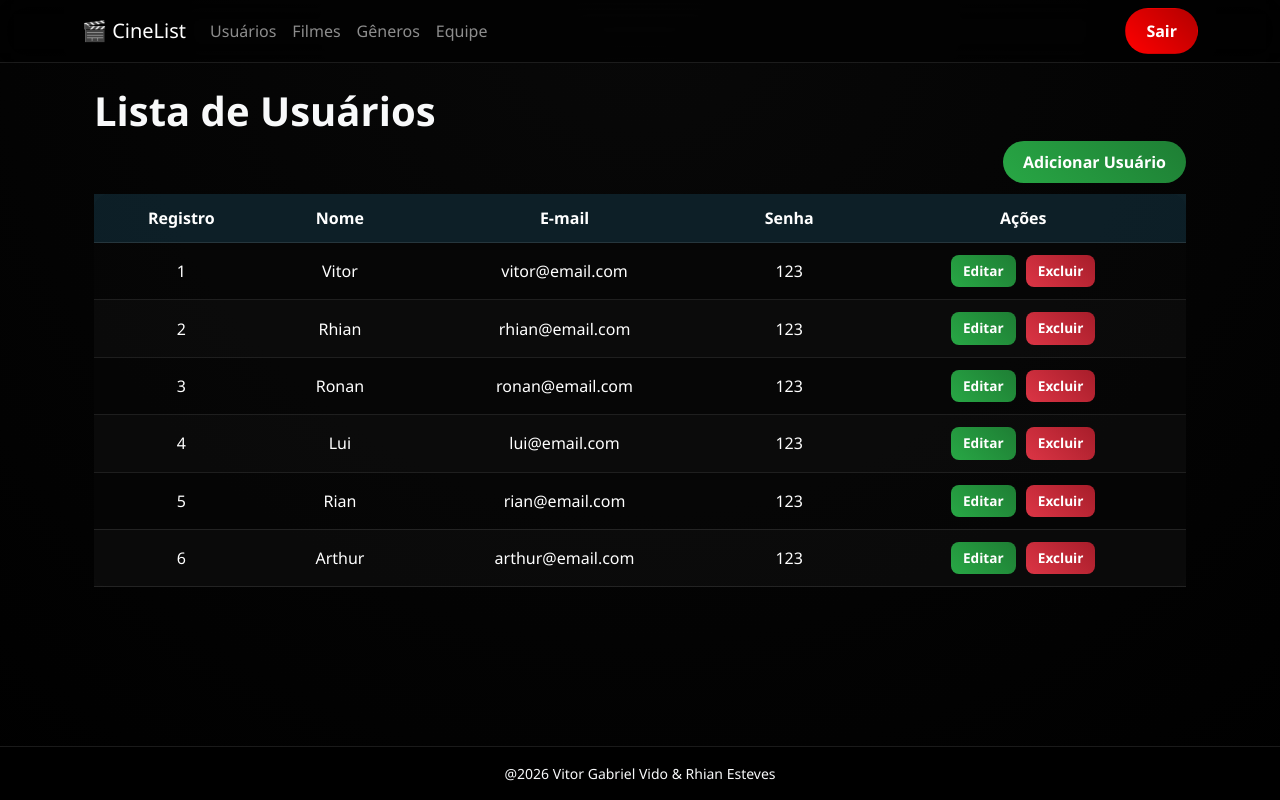
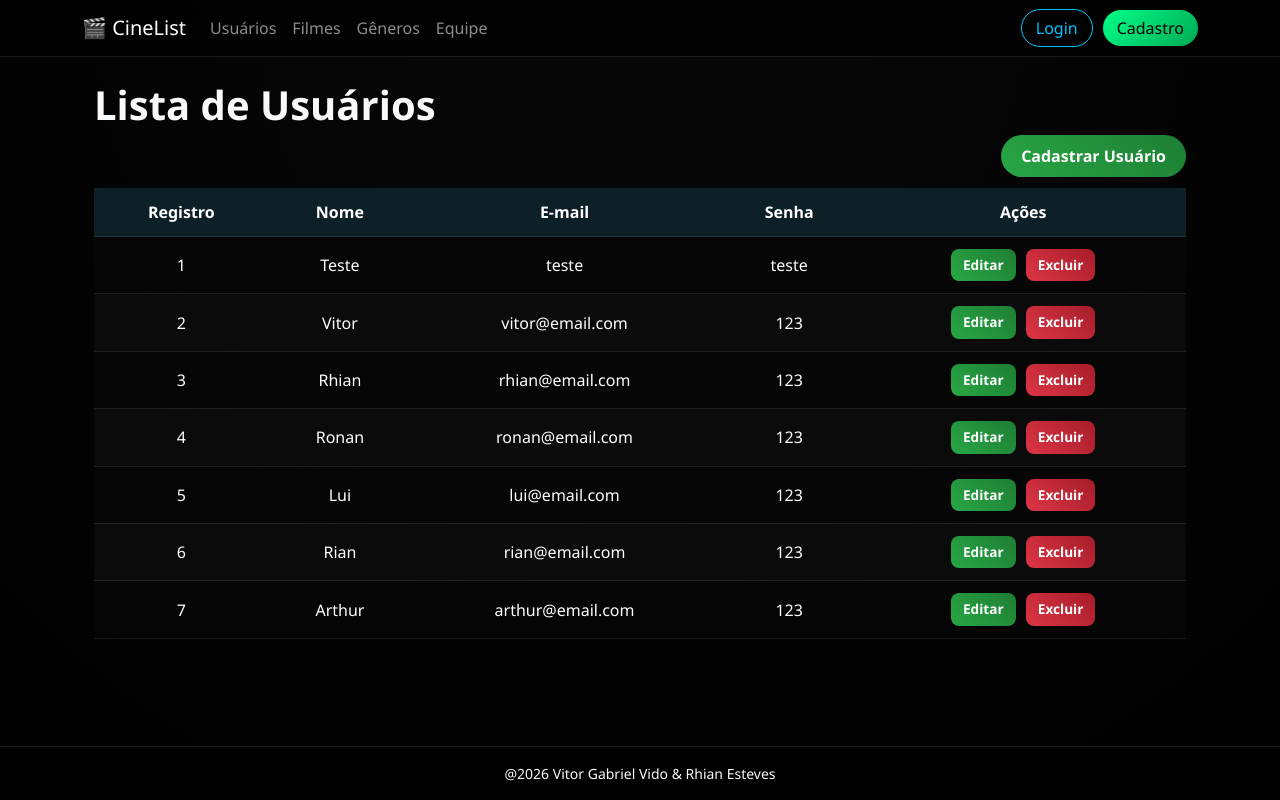
Before and after one commit to VitorGabriel0304/Trabalho-Ronan, a Flask app: page /usuarios/listar in a window 1280 px wide. Run offline with Flask 3, Linux system fonts and the light colour scheme.

Commit message:
Mostrar o nome do usuario na NAVBAR e Proteger as rotas VERSAO FUNCIONAL

```diff
--- a/app.py
+++ b/app.py
@@ -1,15 +1,25 @@
-from flask import Flask, render_template, request, redirect, flash, url_for
+from flask import Flask, render_template, request, redirect, flash, url_for, session
 
-# =========================
-# CONFIGURAÇÃO INICIAL
-# =========================
+from functools import wraps
+
+def login_obrigatorio(f):
+    @wraps(f)
+    def funcao_protegida(*args, **kwargs):
+        if "usuario" not in session:
+            flash("Você precisa estar logado!", "warning")
+            return redirect(url_for('login'))
+        return f(*args, **kwargs)
+    return funcao_protegida
+
+
 app = Flask(__name__)
 app.secret_key = "segredo"
 
 # =========================
-# "BANCO DE DADOS" (LISTAS)
+# "BANCO DE DADOS"
 # =========================
 usuarios = [
+    {"nome": "Teste", "email": "teste", "senha": "teste"},
     {"nome": "Vitor", "email": "vitor@email.com", "senha": "123"},
     {"nome": "Rhian", "email": "rhian@email.com", "senha": "123"},
     {"nome": "Ronan", "email": "ronan@email.com", "senha": "123"},
@@ -45,7 +55,10 @@ def index():
     return render_template("index.html")
 
 
-# ✅ LOGIN CORRIGIDO
+# =========================
+# LOGIN
+# =========================
+
 @app.route("/login", methods=["GET", "POST"])
 def login():
     if request.method == "POST":
@@ -54,6 +67,10 @@ def login():
 
         for usuario in usuarios:
             if usuario["email"] == email and usuario["senha"] == senha:
+
+                # 🔥 SALVA NA SESSÃO
+                session["usuario"] = usuario["nome"]
+
                 flash("Login realizado com sucesso!", "success")
                 return redirect(url_for('listar_usuarios'))
 
@@ -63,7 +80,10 @@ def login():
     return render_template("login.html")
 
 
-# ✅ CADASTRO CORRIGIDO
+# =========================
+# CADASTRO
+# =========================
+
 @app.route("/cadastro", methods=["GET", "POST"])
 def cadastro():
     if request.method == "POST":
@@ -92,8 +112,13 @@ def cadastro():
     return render_template("cadastro.html")
 
 
+# =========================
+# LOGOUT
+# =========================
+
 @app.route("/logout")
 def logout():
+    session.pop("usuario", None)
     flash("Logout realizado!", "info")
     return redirect(url_for('login'))
 
@@ -108,6 +133,7 @@ def listar_usuarios():
 
 
 @app.route("/usuarios/inserir", methods=["GET", "POST"])
+@login_obrigatorio
 def inserir_usuarios():
     if request.method == "POST":
         nome = request.form.get("nome")
@@ -120,7 +146,7 @@ def inserir_usuarios():
         usuarios.append({
             "nome": nome,
             "email": email,
-            "senha": "123"  # 🔥 padrão para não quebrar
+            "senha": "123"
         })
 
         flash("Usuário adicionado!", "success")
@@ -134,11 +160,13 @@ def inserir_usuarios():
 # =========================
 
 @app.route("/filmes/listar")
+@login_obrigatorio
 def listar_filmes():
     return render_template("entidade2/listar_entidade2.html", filmes=filmes)
 
 
 @app.route("/filmes/inserir", methods=["GET", "POST"])
+@login_obrigatorio
 def inserir_filmes():
     if request.method == "POST":
         titulo = request.form.get("titulo")
@@ -170,11 +198,13 @@ def inserir_filmes():
 # =========================
 
 @app.route("/generos/listar")
+@login_obrigatorio
 def listar_generos():
     return render_template("entidade3/listar_entidade3.html", generos=generos)
 
 
 @app.route("/generos/inserir", methods=["GET", "POST"])
+@login_obrigatorio
 def inserir_generos():
     if request.method == "POST":
         nome = request.form.get("nome")
@@ -195,6 +225,7 @@ def inserir_generos():
 # =========================
 
 @app.route("/equipe")
+@login_obrigatorio
 def equipe():
     return render_template("sobre_equipe.html")
 
@@ -202,5 +233,6 @@ def equipe():
 # =========================
 # RODAR SERVIDOR
 # =========================
+
 if __name__ == "__main__":
     app.run(debug=True)
--- a/static/css/styles.css
+++ b/static/css/styles.css
@@ -401,7 +401,75 @@ input:hover, select:hover {
     margin-bottom: 10px;
 }
 
+/* ========================= */
+/* AREA DO USUARIO NAVBAR */
+/* ========================= */
 
+.area-usuario {
+    display: flex;
+    align-items: center;
+    gap: 10px;
+}
+
+/* Nome do usuário */
+.nome-usuario {
+    background: rgba(255, 255, 255, 0.1);
+    padding: 6px 12px;
+    border-radius: 20px;
+    font-size: 14px;
+    color: #fff;
+    backdrop-filter: blur(6px);
+    transition: 0.3s;
+}
+
+.nome-usuario:hover {
+    background: rgba(255, 255, 255, 0.2);
+}
+
+/* Botão SAIR */
+.btn-sair {
+    background: linear-gradient(135deg, #ff0000, #b30000);
+    color: white;
+    border-radius: 20px;
+    padding: 6px 14px;
+    border: none;
+    transition: 0.3s;
+}
+
+.btn-sair:hover {
+    background: linear-gradient(135deg, #ff1a1a, #800000);
+    transform: scale(1.05);
+}
+
+/* Botão LOGIN */
+.btn-login {
+    background: transparent;
+    border: 1px solid #00c3ff;
+    color: #00c3ff;
+    border-radius: 20px;
+    padding: 6px 14px;
+    transition: 0.3s;
+}
+
+.btn-login:hover {
+    background: #00c3ff;
+    color: black;
+}
+
+/* Botão CADASTRO */
+.btn-cadastro {
+    background: linear-gradient(135deg, #00ff88, #00aa55);
+    color: black;
+    border-radius: 20px;
+    padding: 6px 14px;
+    border: none;
+    transition: 0.3s;
+}
+
+.btn-cadastro:hover {
+    background: linear-gradient(135deg, #00ff99, #008844);
+    transform: scale(1.05);
+}
 
 
 
--- a/templates/base.html
+++ b/templates/base.html
@@ -19,40 +19,82 @@
 <nav class="navbar navbar-expand-lg navbar-dark menu-superior">
     <div class="container">
 
-        <a class="navbar-brand nome-sistema" href="/">🎬 CineList</a>
+        <!-- Nome do sistema -->
+        <a class="navbar-brand nome-sistema" href="{{ url_for('index') }}">
+            🎬 CineList
+        </a>
 
+        <!-- Botão mobile -->
         <button class="navbar-toggler" type="button" data-bs-toggle="collapse" data-bs-target="#menu-principal">
             <span class="navbar-toggler-icon"></span>
         </button>
 
+        <!-- Conteúdo -->
         <div class="collapse navbar-collapse" id="menu-principal">
 
+            <!-- Links -->
             <ul class="navbar-nav me-auto links-menu">
+
                 <li class="nav-item">
-                    <a class="nav-link" href="/usuarios/listar">Usuários</a>
+                    <a class="nav-link" href="{{ url_for('listar_usuarios') }}">
+                        Usuários
+                    </a>
                 </li>
 
                 <li class="nav-item">
-                    <a class="nav-link" href="/filmes/listar">Filmes</a>
+                    <a class="nav-link" href="{{ url_for('listar_filmes') }}">
+                        Filmes
+                    </a>
                 </li>
 
                 <li class="nav-item">
-                    <a class="nav-link" href="/generos/listar">Gêneros</a>
+                    <a class="nav-link" href="{{ url_for('listar_generos') }}">
+                        Gêneros
+                    </a>
                 </li>
 
                 <li class="nav-item">
-                    <a class="nav-link" href="/equipe">Equipe</a>
+                    <a class="nav-link" href="{{ url_for('equipe') }}">
+                        Equipe
+                    </a>
                 </li>
+
             </ul>
 
-            <a href="/logout" class="btn btn-sair">Sair</a>
+            <div class="area-usuario">
+
+    {% if session.get("usuario") %}
+        <!-- LOGADO -->
+
+        <span class="nome-usuario">
+            👤 {{ session.get("usuario") }}
+        </span>
+
+        <a href="{{ url_for('logout') }}" class="btn btn-sair">
+            Sair
+        </a>
+
+    {% else %}
+        <!-- NÃO LOGADO -->
+
+        <a href="{{ url_for('login') }}" class="btn btn-login">
+            Login
+        </a>
+
+        <a href="{{ url_for('cadastro') }}" class="btn btn-cadastro">
+            Cadastro
+        </a>
+
+    {% endif %}
+
+</div>
 
         </div>
     </div>
 </nav>
 
 <!-- ========================= -->
-<!-- CONTEÚDO PRINCIPAL -->
+<!-- CONTEÚDO -->
 <!-- ========================= -->
 <main class="flex-grow-1">
 
--- a/templates/usuarios/listar_usuarios.html
+++ b/templates/usuarios/listar_usuarios.html
@@ -6,7 +6,7 @@
 
     <!-- Botão para adicionar usuário -->
     <div class="acoes-usuario">
-        <a href="{{ url_for('inserir_usuarios') }}" class="add-usuario">Adicionar Usuário</a>
+        <a href="{{ url_for('inserir_usuarios') }}" class="add-usuario">Cadastrar Usuário</a>
     </div>
 
     <!-- Tabela de usuários -->
@@ -14,20 +14,20 @@
         <table>
             <thead>
                 <tr>
-                    <th>Registro</th> <!-- 🔥 agora primeiro -->
+                    <th>Registro</th>
                     <th>Nome</th>
                     <th>E-mail</th>
-                    <th>Senha</th> <!-- 🔥 agora último -->
+                    <th>Senha</th>
                     <th>Ações</th>
                 </tr>
             </thead>
             <tbody>
                 {% for usuario in usuarios %}
                 <tr>
-                    <td>{{ loop.index }}</td> <!-- 🔥 primeiro -->
+                    <td>{{ loop.index }}</td>
                     <td>{{ usuario.nome }}</td>
                     <td>{{ usuario.email }}</td>
-                    <td>{{ usuario.senha }}</td> <!-- 🔥 último -->
+                    <td>{{ usuario.senha }}</td>
                     <td>
                         <button class="btn-editar">Editar</button>
                         <button class="btn-excluir">Excluir</button>
```
